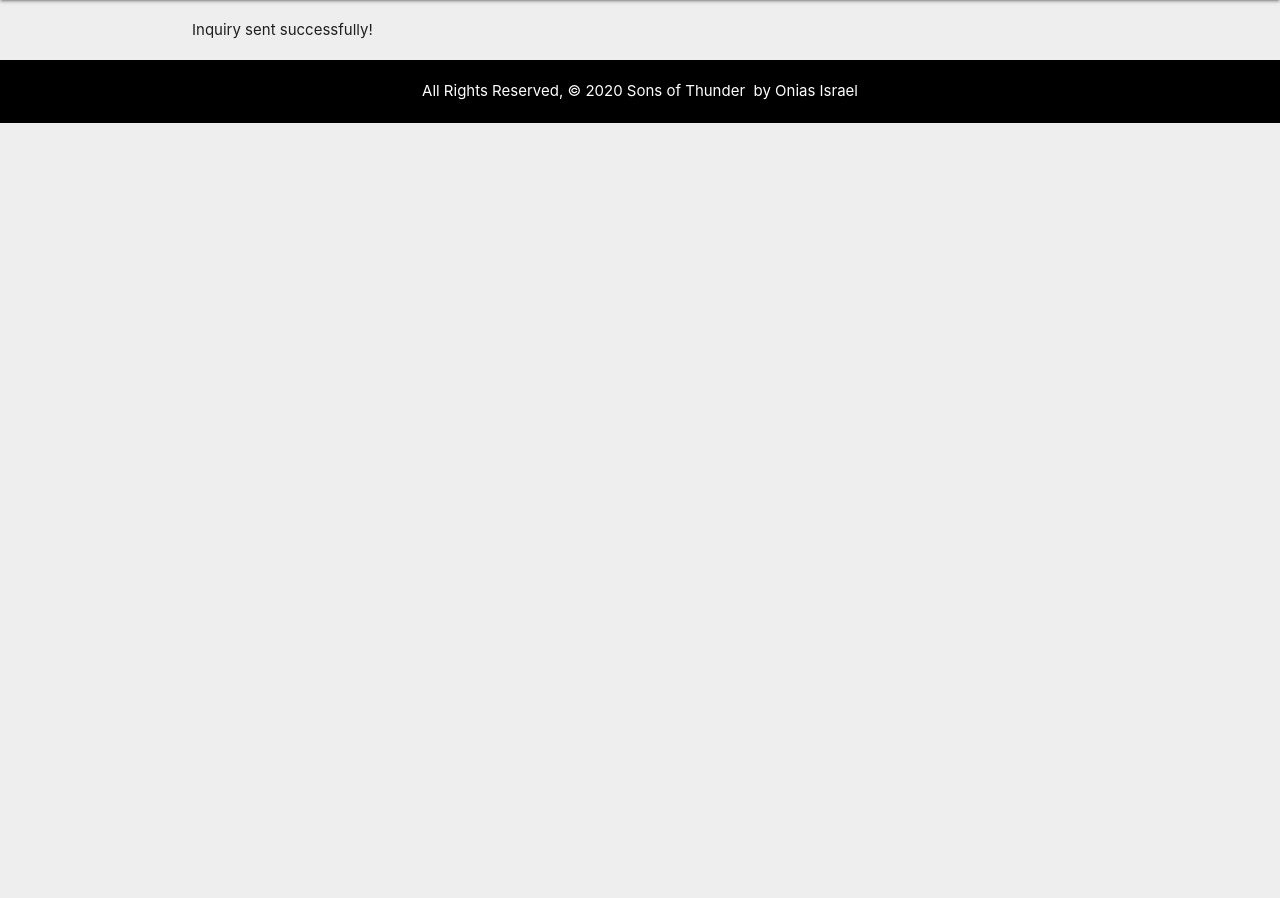
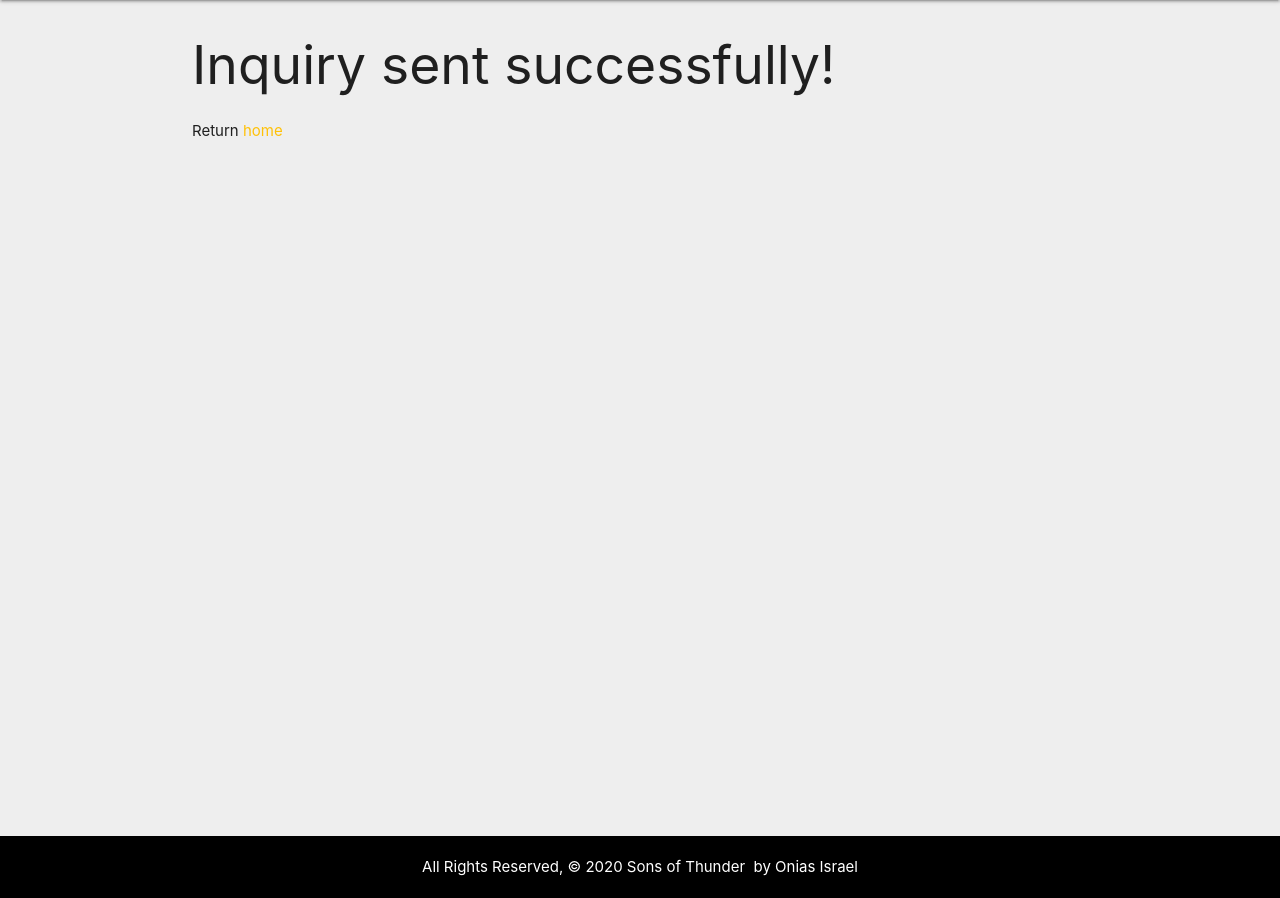
Before and after one commit to onias17/sonsofthunder, a Django app: page /appointments/success/ in a window 1280 px wide. Shown: the part 64-962 px from the top of the page. Before the commit the page ends 187 px from the top, so only its background shows below. Run offline with Django 3.2, Linux system fonts and the light colour scheme; some libraries are stand-ins or nearby versions.

Commit message:
update and success

```diff
--- a/main_app/static/css/style.css
+++ b/main_app/static/css/style.css
@@ -261,3 +261,8 @@ input:-internal-autofill-selected {
 .btn {
   background-color: #ffc400 !important;
 }
+
+/* SUCCESS / UPDATE */
+#submit {
+  min-height: 100vh;
+}
--- a/main_app/templates/appointments/success.html
+++ b/main_app/templates/appointments/success.html
@@ -1,8 +1,9 @@
 {% extends 'base.html' %}
 {% block content %}
 
-<div class="container">
-    <p>Inquiry sent successfully!</p>
+<div class="container" id="submit">
+    <h2>Inquiry sent successfully!</h2>
+    <p>Return <a class="amber-text accent-3 here" href="/">home</a></p>
 </div>
 
 {% endblock %}
--- a/main_app/templates/appointments/update.html
+++ b/main_app/templates/appointments/update.html
@@ -1,8 +1,9 @@
 {% extends 'base.html' %}
 {% block content %}
 
-<div class="container">
-    <p>Inquiry updated successfully!</p>
+<div class="container" id="submit">
+    <h2>Inquiry updated successfully!</h2>
+    <p>Return <a class="amber-text accent-3 here" href="/">home</a></p>
 </div>
 
 {% endblock %}
--- a/main_app/urls.py
+++ b/main_app/urls.py
@@ -11,7 +11,8 @@ urlpatterns = [
     path('appointments/<int:appointment_id>/', views.appointments_detail, name='detail'),
     path('appointments/<int:appointment_id>/edit/', views.edit_appointment, name='edit_appointment'),
     path('appointments/<int:appointment_id>/delete/', views.delete_appointment, name='delete_appointment'),
-    path('appointments/success/', views.appointment_success, name='success')
+    path('appointments/success/', views.appointment_success, name='success'),
+    path('appointments/update/', views.appointment_update, name='update')
     # AUTH
 
 ]
--- a/main_app/views.py
+++ b/main_app/views.py
@@ -131,3 +131,6 @@ def delete_appointment(request, appointment_id):
 
 def appointment_success(request):
     return render(request, 'appointments/success.html')
+
+def appointment_update(request):
+    return render(request, 'appointments/update.html')
```
